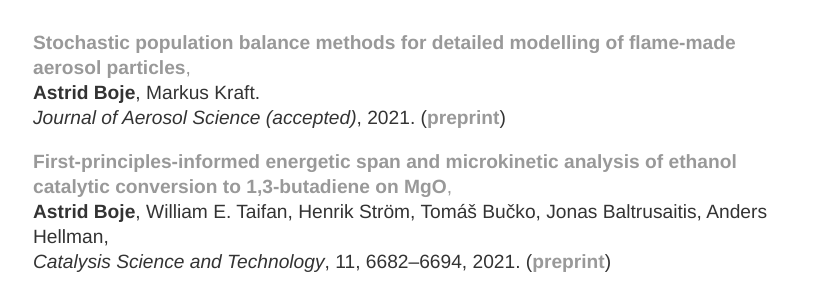
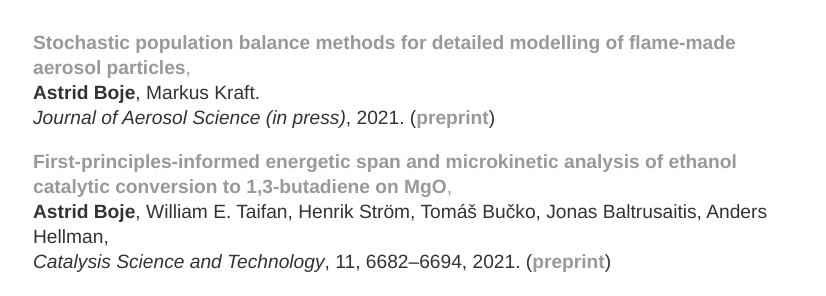
Before and after one commit to aab64/aab64.github.io, a Jekyll site: the page built from publications/index.html, in a window 1280 px wide and 900 px high. Shown: the part 137-433 px from the top of the window, without its empty margins (223-1049 px from the left). Built offline with Jekyll 4.4.1, drawn with Linux system fonts in a browser that asks for light colours.

Commit message:
Added link to pre-proof

```diff
--- a/publications/index.html
+++ b/publications/index.html
@@ -8,13 +8,13 @@
 
 <div class="post-content">
 	<p>
-		<a href="https://como.ceb.cam.ac.uk/preprints/278/">
+		<a href="https://doi.org/10.1016/j.jaerosci.2021.105895">
 			<strong>Stochastic population balance methods for detailed modelling of flame-made aerosol particles</strong>,
 		</a>
 		<br/>
 		<strong>Astrid Boje</strong>, Markus Kraft.
 		<br/>
-		<em>Journal of Aerosol Science (accepted)</em>,
+		<em>Journal of Aerosol Science (in press)</em>,
 		2021.
 		(<a href="https://como.ceb.cam.ac.uk/preprints/278/"><strong>preprint</strong></a>)
 	</p>
```
